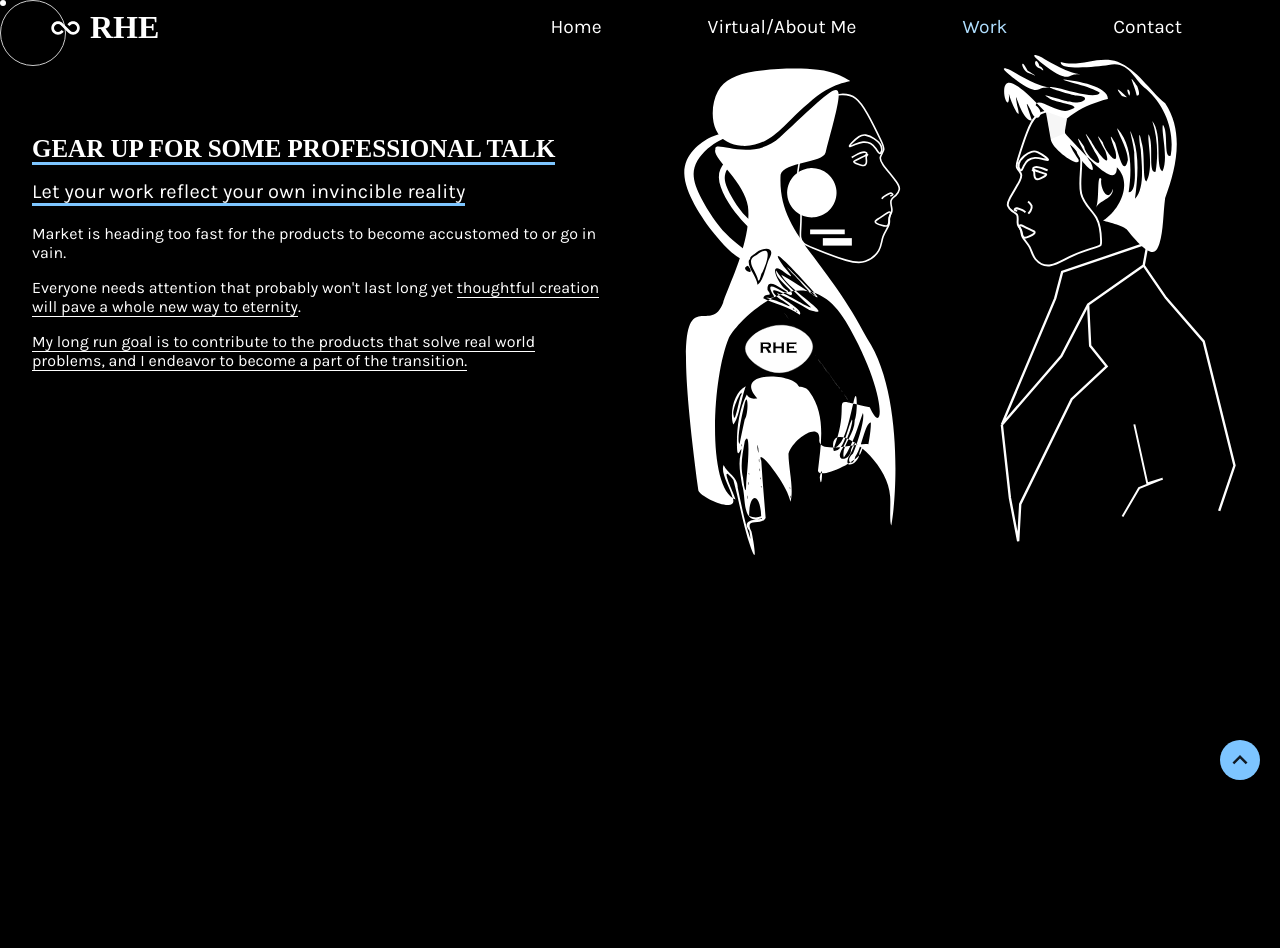
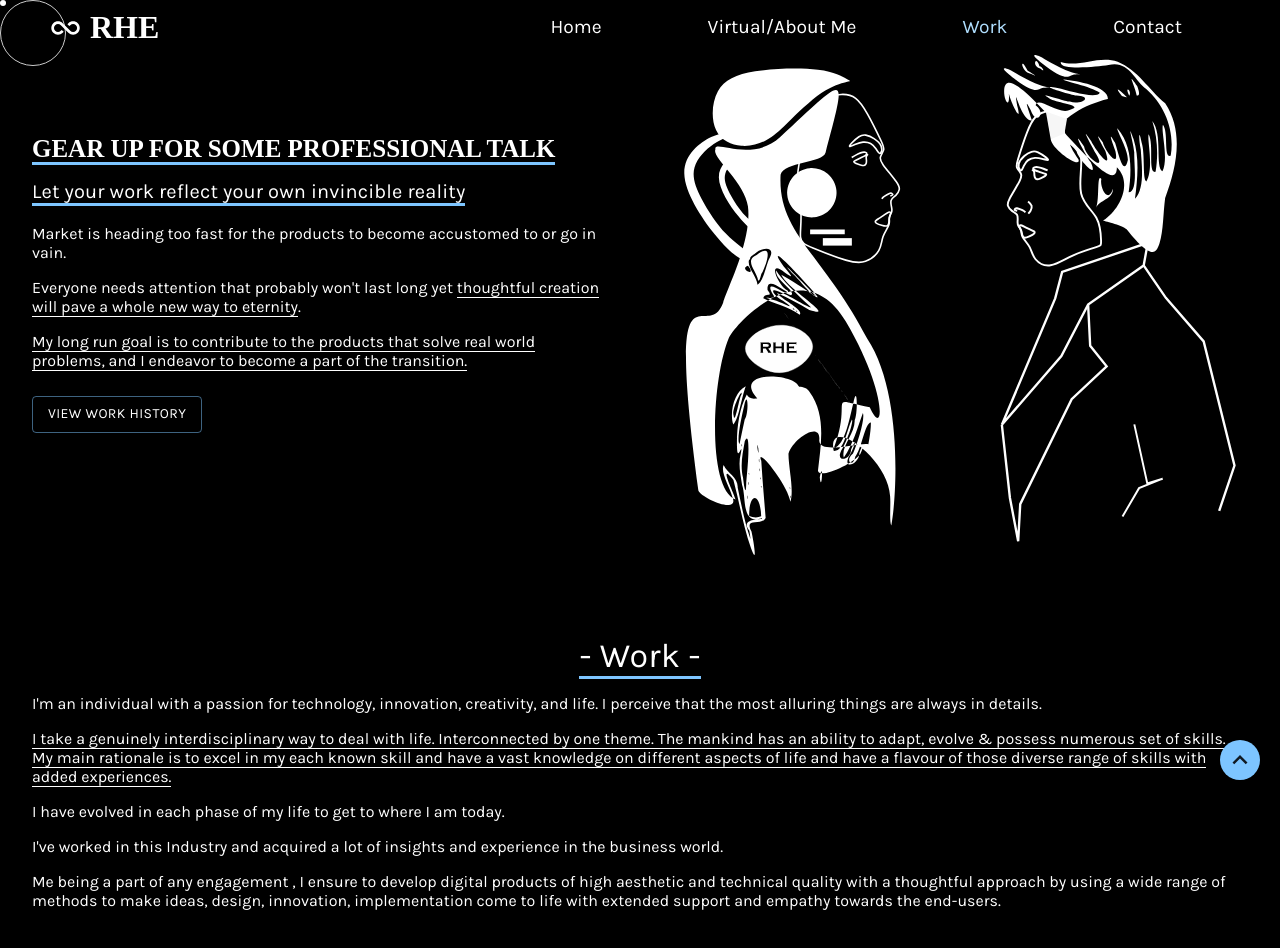
Before and after one commit to Rajrey/My_React_app, a React (Create React App) app: page /work in a window 1280 px wide. Shown: the top 948 px of the page. Built offline with nearby package versions, Linux system fonts and the light colour scheme; a web font is replaced by a local one.

Commit message:
lines fix abt me content+wordlexplore+images set+compress+work tag+work content

```diff
--- a/public/index.html
+++ b/public/index.html
@@ -31,7 +31,7 @@
       work correctly both with client-side routing and a non-root public URL.
       Learn how to configure a non-root public URL by running `npm run build`.
     -->
-    <title>React App</title>
+    <title>RHE</title>
     <style type="text/css">
     @import url('https://fonts.googleapis.com/css2?family=Karla:wght@200;300;400;600;700;800&display=swap');
 @import url('https://fonts.googleapis.com/css2?family=Goldman:wght@400;700&family=Karla:wght@200;300;400;600;700;800&display=swap');
--- a/src/App.js
+++ b/src/App.js
@@ -12,13 +12,16 @@ import { MdKeyboardArrowUp } from 'react-icons/md';
 function App() {
   useEffect(() => {
     const ele = document.getElementById("insp-logo-frame");
+    // const ele1 = document.getElementById("topheader");
+    // console.log("=======")
+    // console.log(ele1)
     if (ele) {
       // fade out
       ele.classList.add("available");
-      setTimeout(() => {
+      // setTimeout(() => {
         // remove from DOM
         ele.outerHTML = "";
-      }, 1000);
+      // }, 500);
     }
 
   }, []);
--- a/src/components/Aboutme.js
+++ b/src/components/Aboutme.js
@@ -57,7 +57,7 @@ function Aboutme() {
     'kmitra1.jpg',
     },
     {
-      label: 'Photography',
+      label: 'Conceptual',
       imgPath:
     'train1.jpg',
     },
@@ -1251,11 +1251,12 @@ function Aboutme() {
 - Writing<br />
 - Managerial abilities<br />
 - Multitasking<br />
-- Photography<br />
 - Cooking<br />
+- Time Management<br />
 - Ideating<br />
 - Right Attitude<br />
 - Flexible<br />
+- Commitment/Dedication<br/>
 - Focussed and attentive<br/>
 - Out of the box thinking<br />
           </p>
--- a/src/components/Work.js
+++ b/src/components/Work.js
@@ -1,13 +1,26 @@
-import React from 'react'
+import React, {useEffect}  from 'react';
 import Grid from '@material-ui/core/Grid';
 import Box from "@material-ui/core/Box";
 import { Container } from "@material-ui/core";
 import './Work.css';
-// import Fade from 'react-reveal/Fade';
+import Button from '@material-ui/core/Button';
+import Fade from 'react-reveal/Fade';
 // import Zoom from 'react-reveal/Zoom';
 import Typography from '@material-ui/core/Typography';
-const Work = () => {
-
+function Work() {
+  useEffect(() => {
+    window.scrollTo({
+      top: 0,
+      behavior: "smooth"
+  });
+  }, []);
+  function ovalscroll1() {
+    // e.preventDefault();
+    window.scrollBy({
+      top: 100,
+      behavior: 'smooth'
+    });
+  }
     return (
 <Container style={{width:"100%",padding:"0",height:"100%"}}>
 
@@ -16,6 +29,9 @@ const Work = () => {
 
 <Box pt={10} pr={4} pl={4} clone order={{ xs: 2, sm: 2 ,md:1, lg:1}} style={{color:"#ffff"}}>
 <Grid item xs={12} sm={12} lg={6} md={6} style={{height:"500px"}} >
+  <Fade left>
+
+
 <b><span  style={{fontFamily: 'Goldman',fontSize:"25px",borderBottom:"3px solid #7dc5ff"}}>GEAR UP FOR SOME PROFESSIONAL TALK</span></b><br />
 <Typography  variant="h6" component="h6"  style={{color: "#ffff",marginTop:"12px"}}>
   {/* <Zoom right cascade> */}
@@ -30,6 +46,8 @@ const Work = () => {
    My long run goal is to contribute to the products that solve real world problems, and I endeavor to become a part of the transition.
    </mark>
   </p>
+  <Button variant="outlined" onClick={ovalscroll1} color="secondary" style={{color:"#ffff",marginTop:"10px",zIndex:"3"}}>View Work History</Button>
+  </Fade>
   </Grid>
 
 </Box>
@@ -256,8 +274,35 @@ const Work = () => {
 
 <Grid container style={{overflow:"hidden !important"}}>
 <Box pt={10} pl={4} pr={4} clone order={{ xs: 1, sm: 1,md:1, lg: 1}}>
-<Grid  item xs={12} sm={12} lg={12} md={12} style={{color: "#ffff", textAlign: 'left',overflowX:"hidden !important"}}>
+<Grid  item xs={12} sm={12} lg={12} md={12} style={{color: "#ffff", textAlign: 'left'}}>
+<Typography  variant="h4" component="h4"  style={{textAlign: 'center'}}>
+  {/* <Zoom right cascade> */}
+    <span style={{borderBottom:"3px solid #7dc5ff"}}>- Work -</span>
 
+  {/* </Zoom> */}
+      </Typography>
+      <p>
+      I'm an individual with a passion for technology, innovation, creativity, and life. I perceive that the most alluring things are always in details.
+
+      </p>
+       <p>
+         <mark>
+         I take a
+genuinely interdisciplinary way to deal with life. Interconnected by one theme. The mankind has an ability to adapt, evolve & possess numerous set of skills.
+My main rationale is to excel in my each known
+skill and have a vast knowledge on different aspects of life and have a flavour of those diverse range of skills with added experiences.
+         </mark>
+
+        </p>
+        <p>
+          I have evolved in each phase of my life to get to where I am today.
+   </p>
+   <p>
+   I've worked in this Industry and acquired a lot of insights and experience in the business world.
+   </p>
+   <p>
+   Me being a part of any engagement , I ensure to develop digital products of high aesthetic and technical quality with a thoughtful approach by using a wide range of methods to make ideas, design, innovation, implementation come to life with extended support and empathy towards the end-users.
+   </p>
 </Grid>
 
 </Box>
```
Also changed, not shown: public/logo192.png (deleted), public/manifest.json, 1 other file (tests, documents, lock files or other folders).
